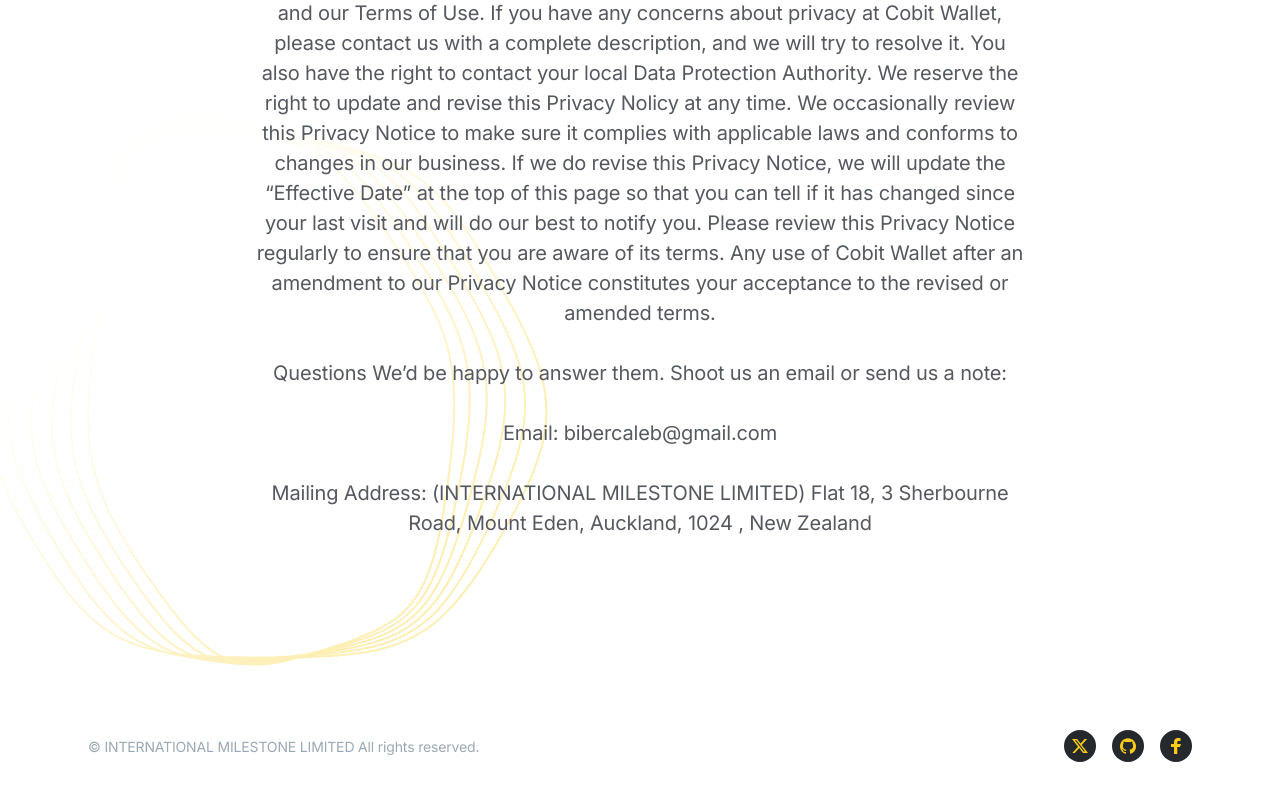
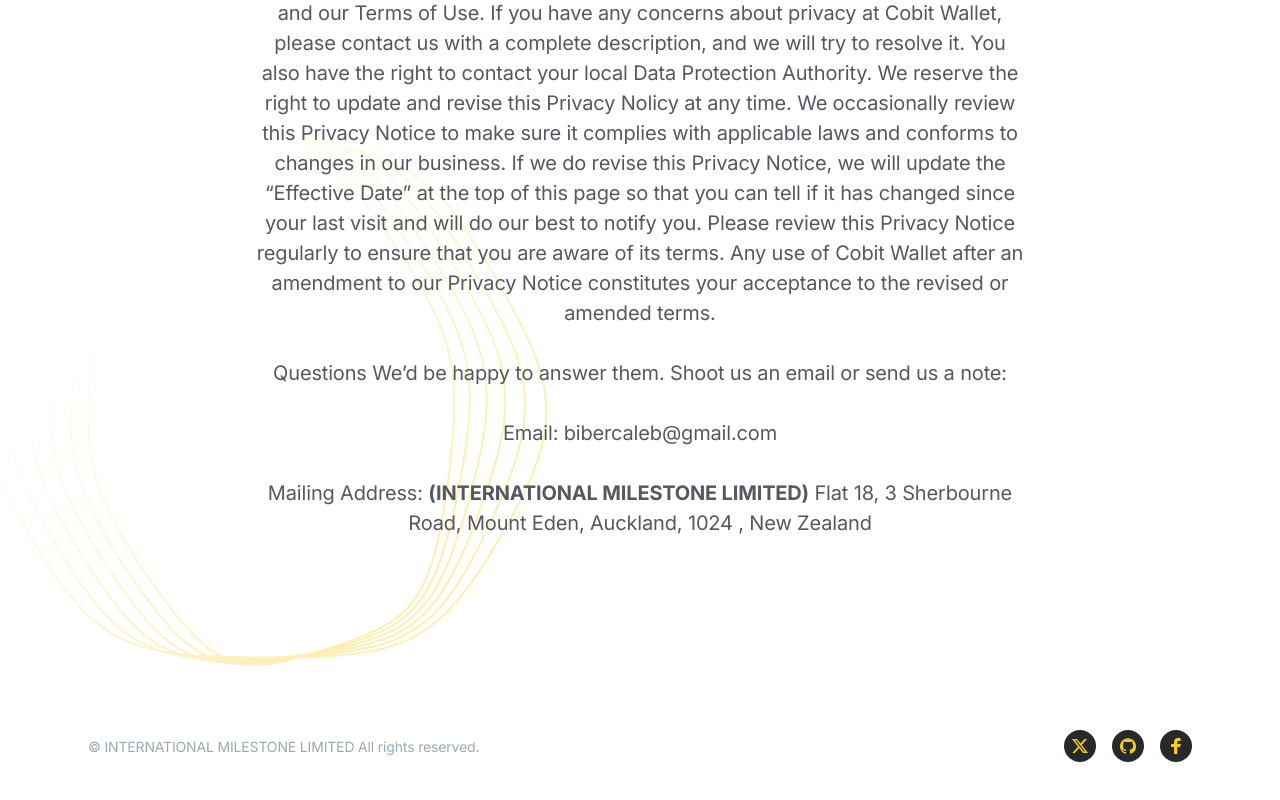
Before and after one commit to CalebBiber/Cobit, a Next.js app: page /policy in a window 1280 px wide. Shown: the part 4734-5534 px from the top of the page. Built offline with nearby package versions, Linux system fonts and the light colour scheme.

Commit message:
update policy

```diff
--- a/components/policy.tsx
+++ b/components/policy.tsx
@@ -61,7 +61,7 @@
 <br/><br/>
 Email: bibercaleb@gmail.com
 <br/><br/>
-Mailing Address: (INTERNATIONAL MILESTONE LIMITED) Flat 18, 3 Sherbourne Road, Mount Eden, Auckland, 1024 , New Zealand</p>
+Mailing Address: <b>(INTERNATIONAL MILESTONE LIMITED)</b> Flat 18, 3 Sherbourne Road, Mount Eden, Auckland, 1024 , New Zealand</p>
 
           </div>
 
```
